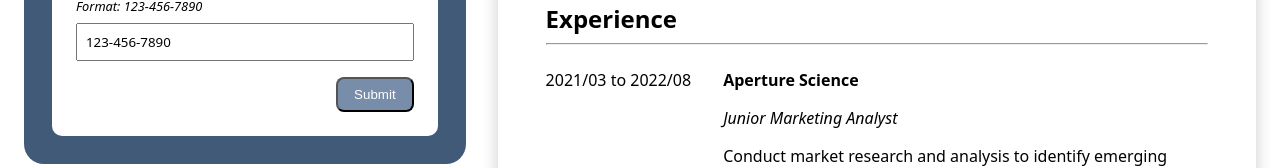
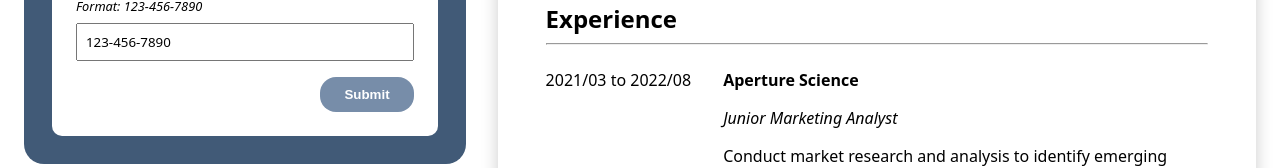
Before and after one commit to ken-ux/cv-application, a React (Vite) app: page / in a window 1280 px wide. Shown: the part 342-510 px from the top of the page. Built offline with nearby package versions, Linux system fonts and the light colour scheme.

Commit message:
Add more button styling

```diff
--- a/src/styles/Section.css
+++ b/src/styles/Section.css
@@ -65,7 +65,14 @@ textarea {
 button {
   background-color: #778da9;
   color: white;
-  padding: 8px 16px;
-  border-radius: 8px;
+  padding: 10px 24px;
+  border: none;
+  border-radius: 16px;
+  font-weight: 800;
   align-self: end;
+  transition: background-color 0.2s ease-out;
 }
+
+button:active {
+  background-color: #415a77;
+}
```
